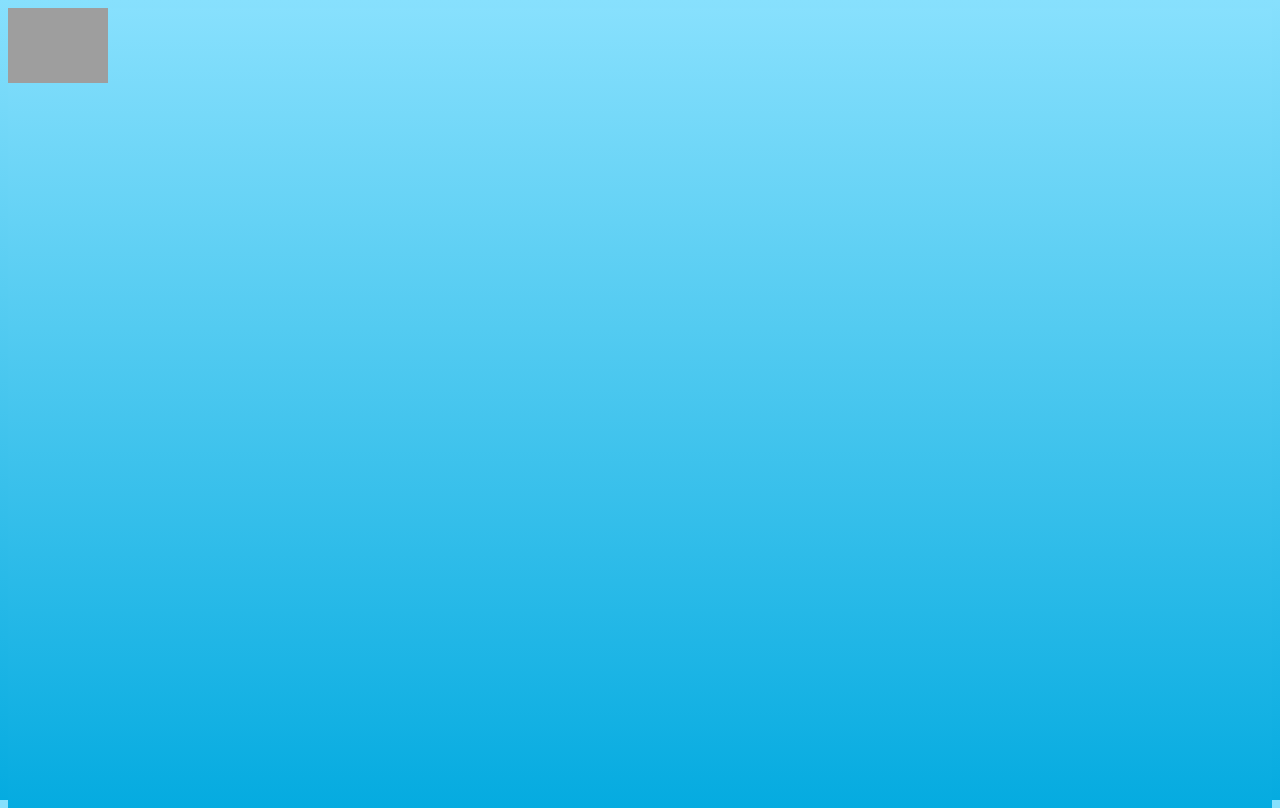
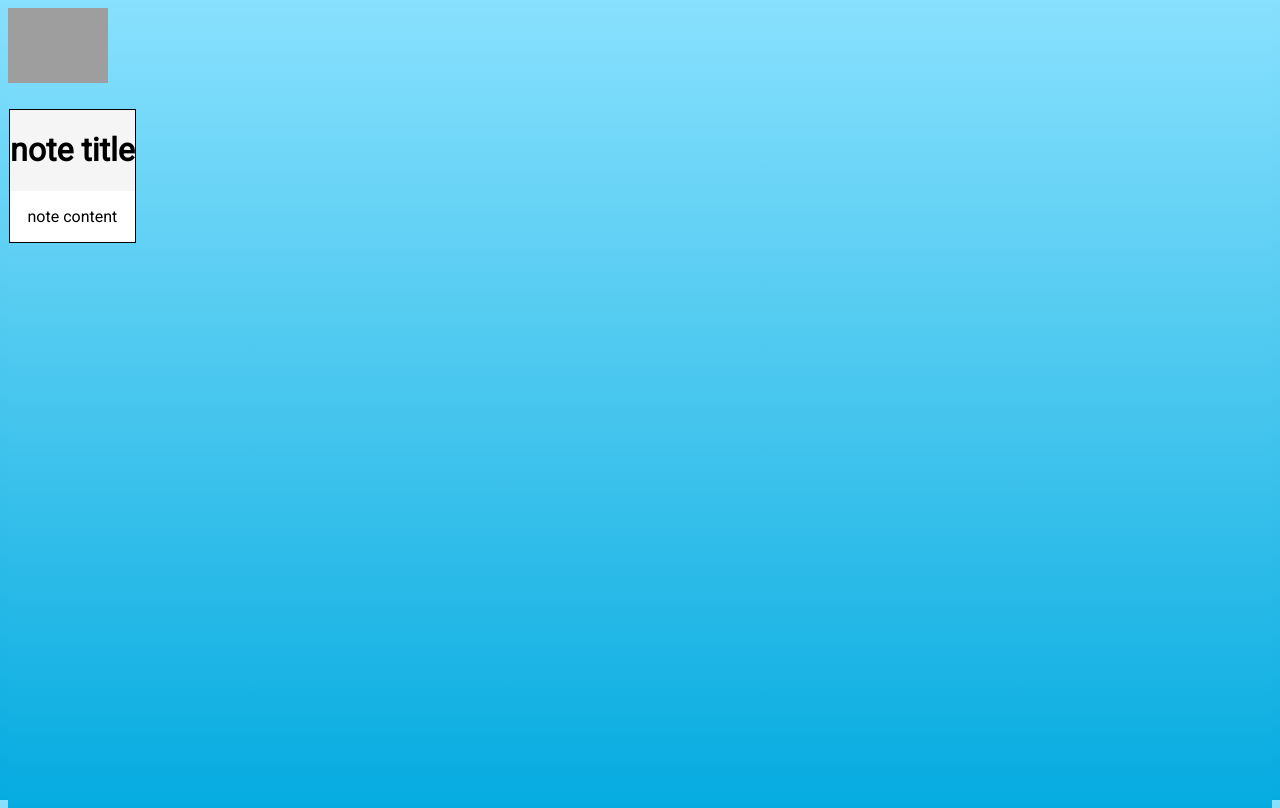
Before and after one commit to RodillasJavier/react-notes, a React (Vite) app: page / in a window 1280 px wide. Built offline with nearby package versions, Linux system fonts and the light colour scheme; grey boxes are pictures that could not be loaded.

Commit message:
added dragability functionality and the layering of note elements

```diff
--- a/package.json
+++ b/package.json
@@ -37,6 +37,7 @@
     "lodash.debounce": "^4.0.8",
     "react": "^19.1.0",
     "react-dom": "^19.1.0",
-    "react-router": "^7.5.0"
+    "react-router": "^7.5.0",
+    "react-draggable": "^4.4.6"
   }
 }
--- a/src/components/App.jsx
+++ b/src/components/App.jsx
@@ -1,20 +1,22 @@
 import React, { useEffect, useState } from 'react';
 import { produce } from 'immer';
+import Draggable from 'react-draggable';
 import Note from './Note';
 
 function App() {
+  const [maxZ, setMaxZ] = useState(0);
   const [notes, setNotes] = useState({
     // For testing
     1: {
       title: 'testing',
       text: 'I is a note',
-      x: '400',
-      y: '12',
-      zIndex: '26',
+      x: '1',
+      y: '1',
+      zIndex: '0',
     },
     2: {
-      title: 'title',
-      text: 'text',
+      title: 'note title',
+      text: 'note content',
       x: '1',
       y: '1',
       zIndex: '1',
@@ -48,8 +50,26 @@ function App() {
     );
   };
 
-  // TODO: Update Note Content function?
-  // TODO: Update Note Position function?
+  // 'Edit Note' function
+  const editNote = (noteID, newContent) => {
+    setNotes(
+      produce((draft) => {
+        draft[noteID].text = newContent;
+      }),
+    );
+  };
+
+  // 'Move Note' function
+  const moveNote = (noteID, newX, newY) => {
+    setMaxZ((prevMaxZ) => prevMaxZ + 1);
+    setNotes(
+      produce((draft) => {
+        draft[noteID].x = newX;
+        draft[noteID].y = newY;
+        draft[noteID].zIndex = maxZ + 1;
+      }),
+    );
+  };
 
   useEffect(() => {
     console.log(notes);
@@ -58,15 +78,15 @@ function App() {
   return (
     <div>
 
-      <div className="notes-container">
+      <div className="note-container">
+        {/* Render each note in our list of notes */}
         {Object.entries(notes).map(([id, note]) => {
-          // perhaps you might return some jsx here :-)
-          // return (<Note id={id} note={note} /*...*/ </Note>) // for instance maybe
           return (
-            <Note id={id} />
+            <Note id={id} note={note} handleDrag={moveNote} key={id} />
           );
         })}
       </div>
+
     </div>
   );
 }
--- a/src/components/Note.jsx
+++ b/src/components/Note.jsx
@@ -1,18 +1,42 @@
-import React from 'react';
-
-/**
- * Note Component
- *
- * Display  title
- *          content
- * Is   draggable
- *      editable
- *      deletable
- */
+import React, { useRef } from 'react';
+import Draggable from 'react-draggable';
 
 function Note(props) {
+  const nodeRef = useRef(null);
+
+  // Handle 'clicking' on an element to bring it to the front
+  const handleStart = (e, data) => {
+    if (props.handleDrag) {
+      props.handleDrag(props.id, data.x, data.y);
+    }
+  };
+
+  // Handle 'dragging' around the screen
+  const handleDrag = (e, data) => {
+    if (props.handleDrag) {
+      props.handleDrag(props.id, data.x, data.y);
+    }
+  };
+
   return (
-    <div id={props.id} className="">{props.text}</div>
+    // Each note is 'draggable'
+    <Draggable
+      nodeRef={nodeRef}
+      handle=".drag-handle"
+      defaultPosition={{ x: 20, y: 20 }} // if no position given
+      position={{ x: parseInt(props.note.x, 10), y: parseInt(props.note.y, 10) }}
+      onStart={handleDrag}
+      onDrag={handleDrag}
+    >
+
+      <div ref={nodeRef} id={props.id} className="note-item" style={{ zIndex: props.note.zIndex }}>
+        <div className="drag-handle">
+          <h1 className="title">{props.note.title}</h1>
+        </div>
+        <p className="text">{props.note.text}</p>
+      </div>
+
+    </Draggable>
   );
 }
 
--- a/src/style.scss
+++ b/src/style.scss
@@ -15,3 +15,29 @@ body, html {
     background-repeat: no-repeat;
     background-size: contain;
 }
+
+.note-item {
+    position: absolute;
+    display: flex;
+    flex-direction: column;
+    background-color: white;
+    border: black, solid, 0.1rem;
+    width: fit-content;
+    max-width: 50rem;
+    z-index: attr(data-z-index);
+
+    .drag-handle,
+    .title {
+        background-color: whitesmoke;
+        display: flex;
+        flex-direction: row;
+        justify-content: center;
+        cursor: grab;
+    }
+
+    .text {
+        display: flex;
+        flex-direction: column;
+        align-items: center;
+    }
+}
```
Also changed, not shown: 1 other file (tests, documents, lock files or other folders).
